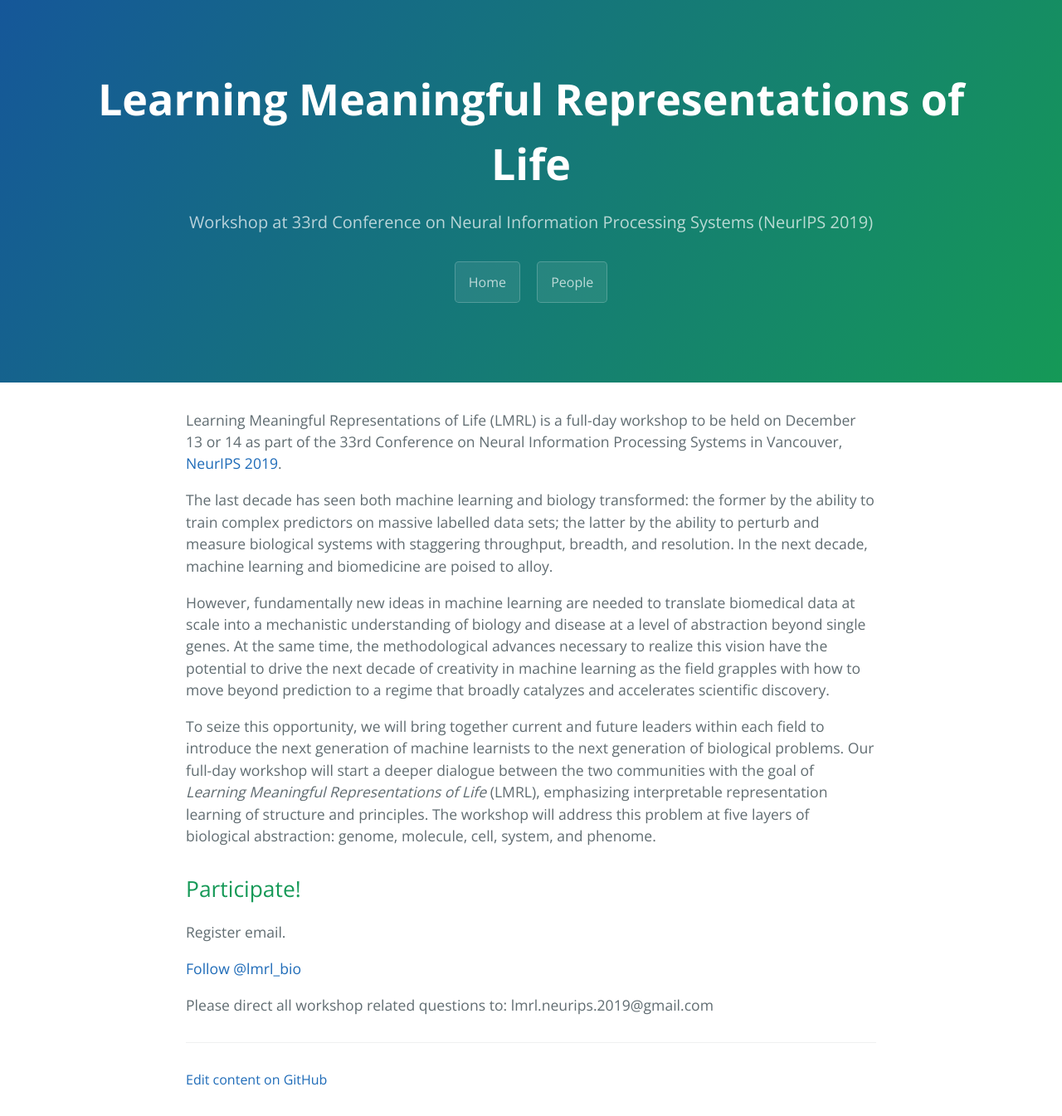
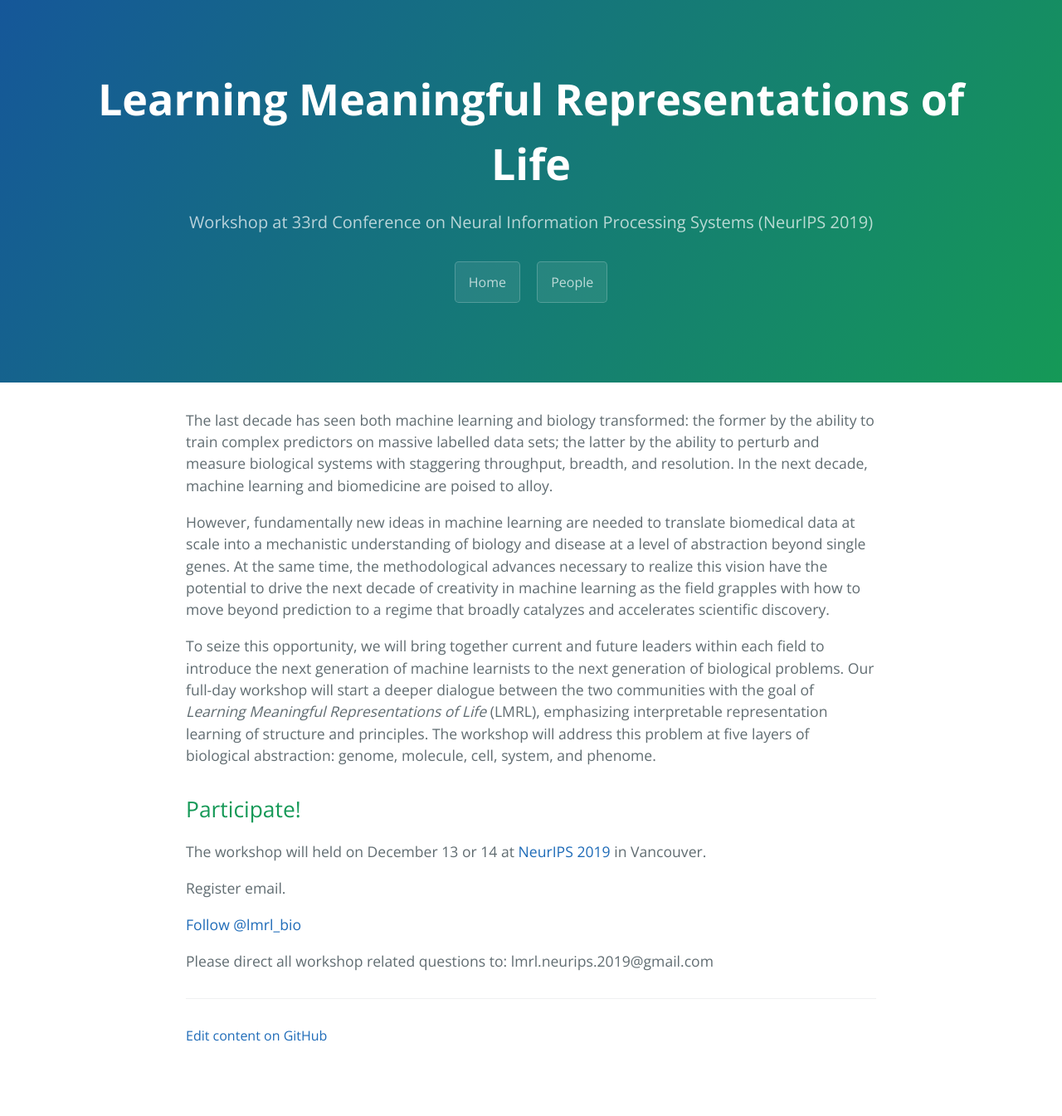
Before and after one commit to lmrl-bio/lmrl-bio.github.io, a Jekyll site: the page built from index.md, in a window 1280 px wide. Shown: the whole page at 83% size. Built offline with Jekyll 4.4.1, drawn with Linux system fonts in a browser that asks for light colours; comment, search, counter and statistics services are not loaded; after the commit the page ends 1292 px from its top, so only the background shows below that.

Commit message:
shift date to participate

```diff
--- a/index.md
+++ b/index.md
@@ -1,9 +1,6 @@
 ---
 layout: default
 ---
-
-Learning Meaningful Representations of Life (LMRL) is a full-day workshop to be held on December 13 or 14 as part of the 33rd Conference on Neural Information Processing Systems in Vancouver, [NeurIPS 2019](https://nips.cc/Conferences/2019/).
-
 The last decade has seen both machine learning and biology transformed: the former by the ability to train complex predictors on massive labelled data sets; the latter by the ability to perturb and measure biological systems with staggering throughput, breadth, and resolution. In the next decade, machine learning and biomedicine are poised to alloy.
 
 However, fundamentally new ideas in machine learning are needed to translate biomedical data at scale into a mechanistic understanding of biology and disease at a level of abstraction beyond single genes. At the same time, the methodological advances necessary to realize this vision have the potential to drive the next decade of creativity in machine learning as the field grapples with how to move beyond prediction to a regime that broadly catalyzes and accelerates scientific discovery.
@@ -12,6 +9,8 @@ To seize this opportunity, we will bring together current and future leaders wit
 
 ## Participate!
 
+The workshop will held on December 13 or 14 at [NeurIPS 2019](https://nips.cc/Conferences/2019/) in Vancouver.
+
 Register email.
 
 <a href="https://twitter.com/lmrl_bio?ref_src=twsrc%5Etfw" class="twitter-follow-button" data-size="large" data-show-count="false">Follow @lmrl_bio</a><script async src="https://platform.twitter.com/widgets.js" charset="utf-8"></script>
```
